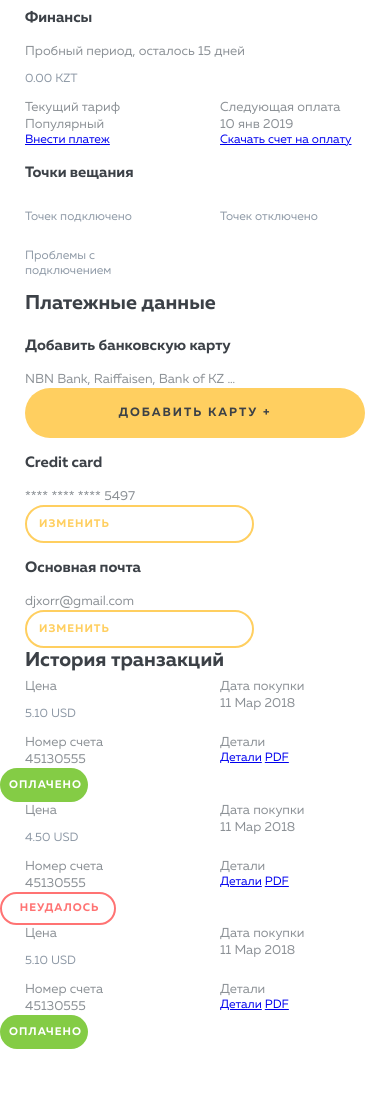
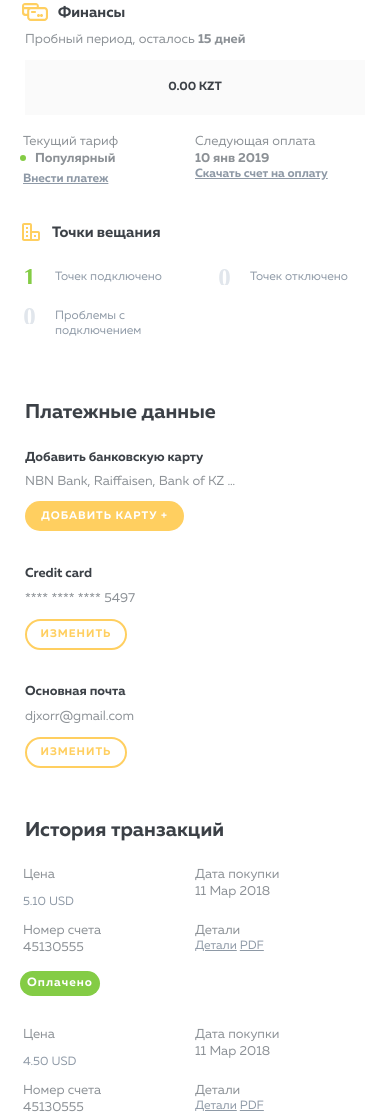
Before and after one commit to bsdave/soundservice, a plain HTML site: page finance.html in a window 390 px wide. Shown: the part 311-1430 px from the top of the page. Before the commit the page ends 1360 px from the top, so only its background shows below. Drawn offline with nearby package versions, Linux system fonts and the light colour scheme.

Commit message:
свертсал страницу finance

```diff
--- a/finance.html
+++ b/finance.html
@@ -56,7 +56,7 @@
 
       <div class="menu-toggle">
         <div class="arrow">
-          <img class="arrow-toggler" src="assets/images/exit.svg" alt="">
+          <img class="arrow-toggler" src="assets/images/arrow.svg" alt="">
         </div>
         <img class="img-block toggler" src="assets/images/menu-open.svg" alt="">
       </div>
@@ -100,7 +100,7 @@
     <div class="finance-info">
 
       <div class="finance-head">
-        <h3 class="title">Финансы</h3>
+        <h3 class="title finance">Финансы</h3>
         <p class="description">Пробный период, осталось <span class="bold">15 дней</span></p>
         <p class="balance">0.00 KZT</p>
       </div>
@@ -108,15 +108,15 @@
       <div class="finance-body">
         <div class="row">
 
-          <div class="col-6">
-            <p class="description">Текущий тариф </p>
-            <p class="description">Популярный</p>
-            <a class="link" href="#">Внести платеж</a>
+          <div class="col-6 disable-on-mobile">
+              <p class="description">Текущий тариф </p>
+              <p class="description bold active">Популярный</p>
+              <a class="link" href="#">Внести платеж</a>
           </div>
 
-          <div class="col-6">
+          <div class="col-6 disable-on-mobile-sm">
             <p class="description">Следующая оплата</p>
-            <p class="description">10 янв 2019</p>
+            <p class="description bold">10 янв 2019</p>
             <a class="link" href="#">Скачать счет на оплату</a>
           </div>
 
@@ -124,21 +124,21 @@
       </div>
 
       <div class="finance-footer">
-        <h3 class="title">Точки вещания</h3>
+        <h3 class="title point-ico">Точки вещания</h3>
 
         <div class="points">
           <div class="row">
 
             <div class="col-6">
-              <p class="point">Точек подключено</p>
+              <p class="point one">Точек подключено</p>
             </div>
 
             <div class="col-6">
-              <p class="point">Точек отключено</p>
+              <p class="point zero">Точек отключено</p>
             </div>
 
             <div class="col-6">
-              <p class="point">Проблемы с подключением</p>
+              <p class="point zero">Проблемы с подключением</p>
             </div>
 
           </div>
@@ -183,25 +183,25 @@
         <div class="card">
           <div class="row">
 
-            <div class="col-6">
+            <div class="col-6 disable-on-mobile">
               <p class="description">Цена</p>
               <p class="price">5.10 USD</p>
             </div>
 
-            <div class="col-6">
+            <div class="col-6 disable-on-mobile-sm">
               <p class="description">Дата покупки</p>
               <p class="description">11 Мар 2018</p>
             </div>
 
-            <div class="col-6">
+            <div class="col-6 disable-on-mobile">
               <p class="description">Номер счета</p>
               <p class="description">45130555</p>
             </div>
 
-            <div class="col-6">
+            <div class="col-6 disable-on-mobile-sm">
               <p class="description">Детали</p>
-              <a href="#">Детали</a>
-              <a href="#">PDF</a>
+              <a class="details-link" href="#">Детали</a>
+              <a class="details-link" href="#">PDF</a>
             </div>
 
             <button class="button success">Оплачено</button>
@@ -212,25 +212,25 @@
         <div class="card">
           <div class="row">
 
-            <div class="col-6">
+            <div class="col-6 disable-on-mobile">
               <p class="description">Цена</p>
               <p class="price">4.50 USD</p>
             </div>
 
-            <div class="col-6">
+            <div class="col-6 disable-on-mobile-sm">
               <p class="description">Дата покупки</p>
               <p class="description">11 Мар 2018</p>
             </div>
 
-            <div class="col-6">
+            <div class="col-6 disable-on-mobile">
               <p class="description">Номер счета</p>
               <p class="description">45130555</p>
             </div>
 
-            <div class="col-6">
+            <div class="col-6 disable-on-mobile-sm">
               <p class="description">Детали</p>
-              <a href="#">Детали</a>
-              <a href="#">PDF</a>
+              <a class="details-link" href="#">Детали</a>
+              <a class="details-link" href="#">PDF</a>
             </div>
 
             <button class="button danger">Неудалось</button>
@@ -241,25 +241,25 @@
         <div class="card">
           <div class="row">
 
-            <div class="col-6">
+            <div class="col-6 disable-on-mobile">
               <p class="description">Цена</p>
               <p class="price">5.10 USD</p>
             </div>
 
-            <div class="col-6">
+            <div class="col-6 disable-on-mobile-sm">
               <p class="description">Дата покупки</p>
               <p class="description">11 Мар 2018</p>
             </div>
 
-            <div class="col-6">
+            <div class="col-6 disable-on-mobile">
               <p class="description">Номер счета</p>
               <p class="description">45130555</p>
             </div>
 
-            <div class="col-6">
+            <div class="col-6 disable-on-mobile-sm">
               <p class="description">Детали</p>
-              <a href="#">Детали</a>
-              <a href="#">PDF</a>
+              <a class="details-link" href="#">Детали</a>
+              <a class="details-link" href="#">PDF</a>
             </div>
 
             <button class="button success">Оплачено</button>
--- a/uncompiled_scss/style.scss
+++ b/uncompiled_scss/style.scss
@@ -28,6 +28,7 @@
 @import "styles/components/activation";
 @import "styles/components/modal";
 @import "styles/components/inputs";
+@import "styles/components/finance";
 
 html {
   position: relative;
--- a/uncompiled_scss/styles/components/_company_settings.scss
+++ b/uncompiled_scss/styles/components/_company_settings.scss
@@ -161,10 +161,8 @@
 @include tablet {
   .settings-box {
     .settings-head {
-      text-align: center;
 
       .buttons-category {
-          margin-left: 25%;
         border-radius: 10px;
         display: flex;
         align-items: center;
--- a/uncompiled_scss/styles/components/_download_players.scss
+++ b/uncompiled_scss/styles/components/_download_players.scss
@@ -78,6 +78,6 @@
 @include tablet{
   .players{
     width: 500px;
-    margin-left: 5%;
+    margin-left: 8%;
   }
 }
--- /dev/null
+++ b/uncompiled_scss/styles/components/_finance.scss
@@ -0,0 +1,199 @@
+.finance-information-box {
+  .big-title {
+    margin-top: -8px;
+    margin-bottom: 18px;
+  }
+
+  .finance-info {
+    .finance-head {
+      margin-bottom: 18px;
+
+      .title {
+        margin-left: 33px;
+        position: relative;
+        margin-bottom: 0;
+        padding-bottom: 8px;
+
+        &:after {
+          content: '';
+          position: absolute;
+          display: inline-block;
+          top: 0;
+          left: -36px;
+          width: 26px;
+          height: 18px;
+          background: url('../images/finance.svg') center no-repeat;
+        }
+      }
+
+      .description {
+        .bold {
+          font-weight: bold;
+        }
+      }
+
+      .balance {
+        text-align: center;
+        background: #FAFAFA;
+        padding: 20px 0;
+        font-weight: bold;
+        color: #3C4147;
+      }
+    }
+
+    .finance-body {
+      margin-bottom: 36px;
+
+      .description {
+        &.active {
+          margin-left: 12px;
+          position: relative;
+          margin-bottom: 5px;
+
+          &:after {
+            content: '';
+            position: absolute;
+            display: inline-block;
+            width: 6px;
+            height: 6px;
+            background: $color-green;
+            border-radius: 50%;
+            top: 5px;
+            left: -15px;
+          }
+        }
+
+        &.bold {
+          font-weight: bold;
+        }
+      }
+
+      .link {
+        font-weight: bold;
+        color: #8E99A6;
+      }
+    }
+
+    .finance-footer {
+      margin-bottom: 57px;
+
+      .title {
+        position: relative;
+        margin-left: 27px;
+
+        &:after {
+          content: '';
+          position: absolute;
+          display: inline-block;
+          top: 0;
+          left: -30px;
+          width: 18px;
+          height: 18px;
+          background: url('../images/points.svg') center no-repeat;
+        }
+      }
+
+
+      .point {
+        &.zero {
+          position: relative;
+          margin-left: 30px;
+
+          &:after {
+            content: '';
+            position: absolute;
+            display: inline-block;
+            top: -10px;
+            left: -32px;
+            width: 18px;
+            height: 30px;
+            background: url('../images/zero.svg') center no-repeat;
+          }
+        }
+
+        &.one {
+          position: relative;
+          margin-left: 30px;
+
+          &:after {
+            content: '';
+            position: absolute;
+            display: inline-block;
+            top: -10px;
+            left: -32px;
+            width: 12px;
+            height: 30px;
+            background: url('../images/one.svg') center no-repeat;
+          }
+        }
+
+      }
+    }
+  }
+
+  .billing-information {
+    margin-bottom: 58px;
+
+    .billing-information-head {
+      margin-bottom: 33px;
+      .title {
+        font-size: 13px;
+        margin: 0;
+        padding-bottom: 5px;
+      }
+
+      .button {
+        width: 159px;
+        font-size: 11px;
+        line-height: 20px;
+        letter-spacing: 1px;
+        Color: $color-white;
+        padding: 5px 0;
+        margin-top: 11px;
+      }
+    }
+    .billing-information-body{
+      .card-info{
+        margin-bottom: 32px;
+        .title{
+          font-size: 13px;
+          margin: 0;
+          padding-bottom: 6px;
+        }
+        .button{
+          text-align: center;
+          width: 102px;
+          line-height: 20px;
+          margin-top: 12px;
+          padding: 3px 0px 4px 0px;
+
+        }
+      }
+    }
+
+  }
+
+  .transaction-history {
+    .history-card {
+      .card {
+        margin-bottom: 30px;
+        .details-link {
+          color: #8E99A6;
+        }
+        .button{
+          width: 80px;
+          font-size: 12px;
+          line-height: 15px;
+          padding: 5px 3px 5px 3px;
+          text-transform: capitalize;
+          margin-top: 15px;
+          margin-left: 20px;
+          &.danger{
+            color: $color-white;
+            background: $color-red;
+          }
+        }
+      }
+    }
+  }
+}
--- a/uncompiled_scss/styles/components/_playlist_creation.scss
+++ b/uncompiled_scss/styles/components/_playlist_creation.scss
@@ -26,6 +26,6 @@
 @include tablet {
   .playlist-creation-block {
     width: 500px;
-    margin-left: 15%;
+    margin-left: 18%;
   }
 }
--- a/uncompiled_scss/styles/components/_playlists.scss
+++ b/uncompiled_scss/styles/components/_playlists.scss
@@ -15,7 +15,7 @@
         position: relative;
         background-repeat: no-repeat;
         width: 100%;
-        height: 127px;
+        height: 140px;
         padding: 20px;
         margin-bottom: 14px;
       }
@@ -58,7 +58,7 @@
 .add-playlist {
   display: inline-block;
   position: absolute;
-  top: 50%;
+  top: 40%;
   left: 40%;
   margin-right: -50%;
   background: #fff;
```
Also changed, not shown: assets/javascript/main.js (+19 -4 lines), uncompiled_scss/styles/support/_grid.scss (+8 -0 lines), assets/images/Finance.svg (added), assets/images/Points.svg (added), assets/images/one.svg (added), assets/images/zero.svg (added), assets/styles/style.css, uncompiled_scss/styles/components/_connected-institution.scss (renamed from uncompiled_scss/styles/components/connected-institution.scss). Lines whose indentation alone changed are shown as unchanged.
